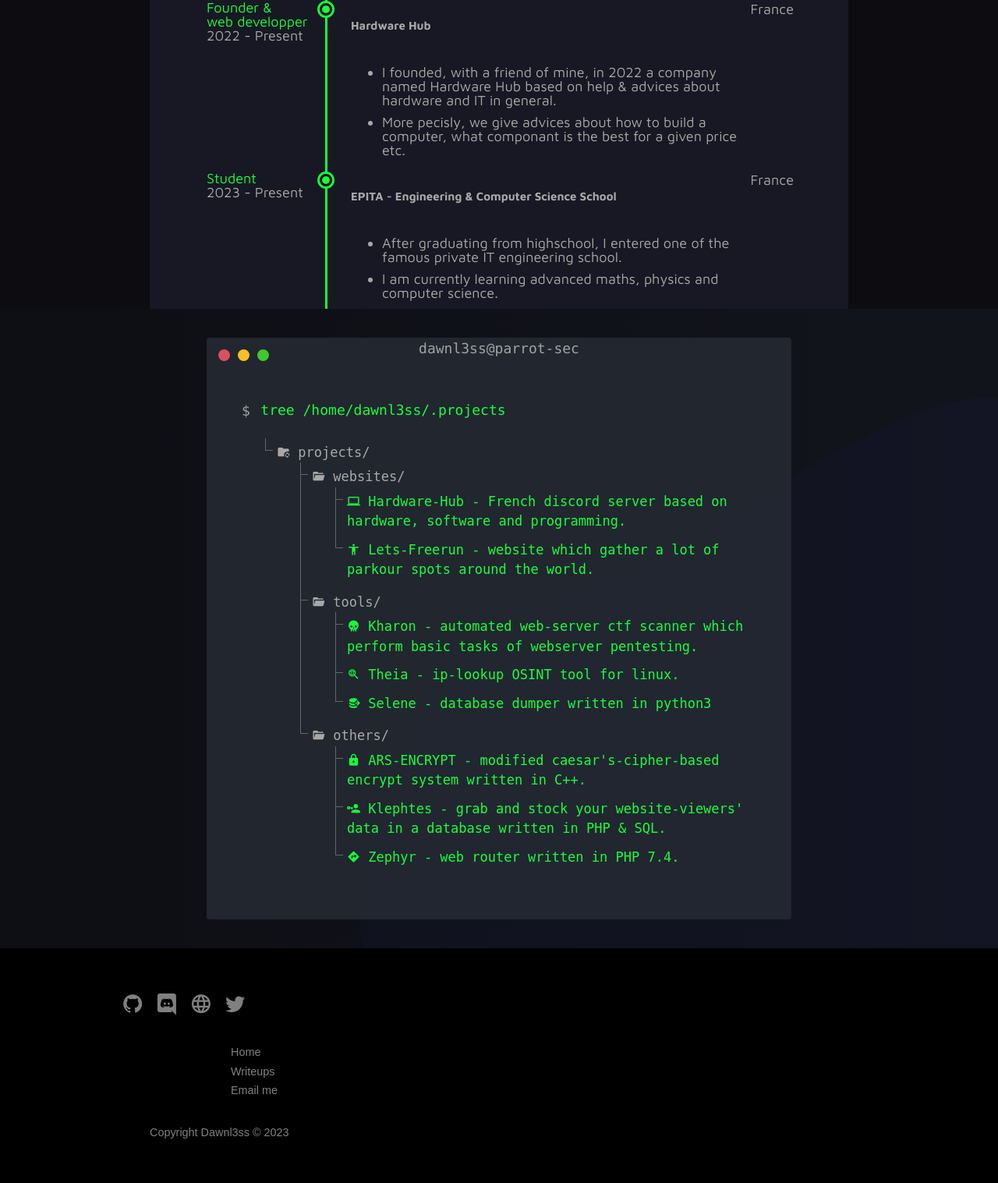
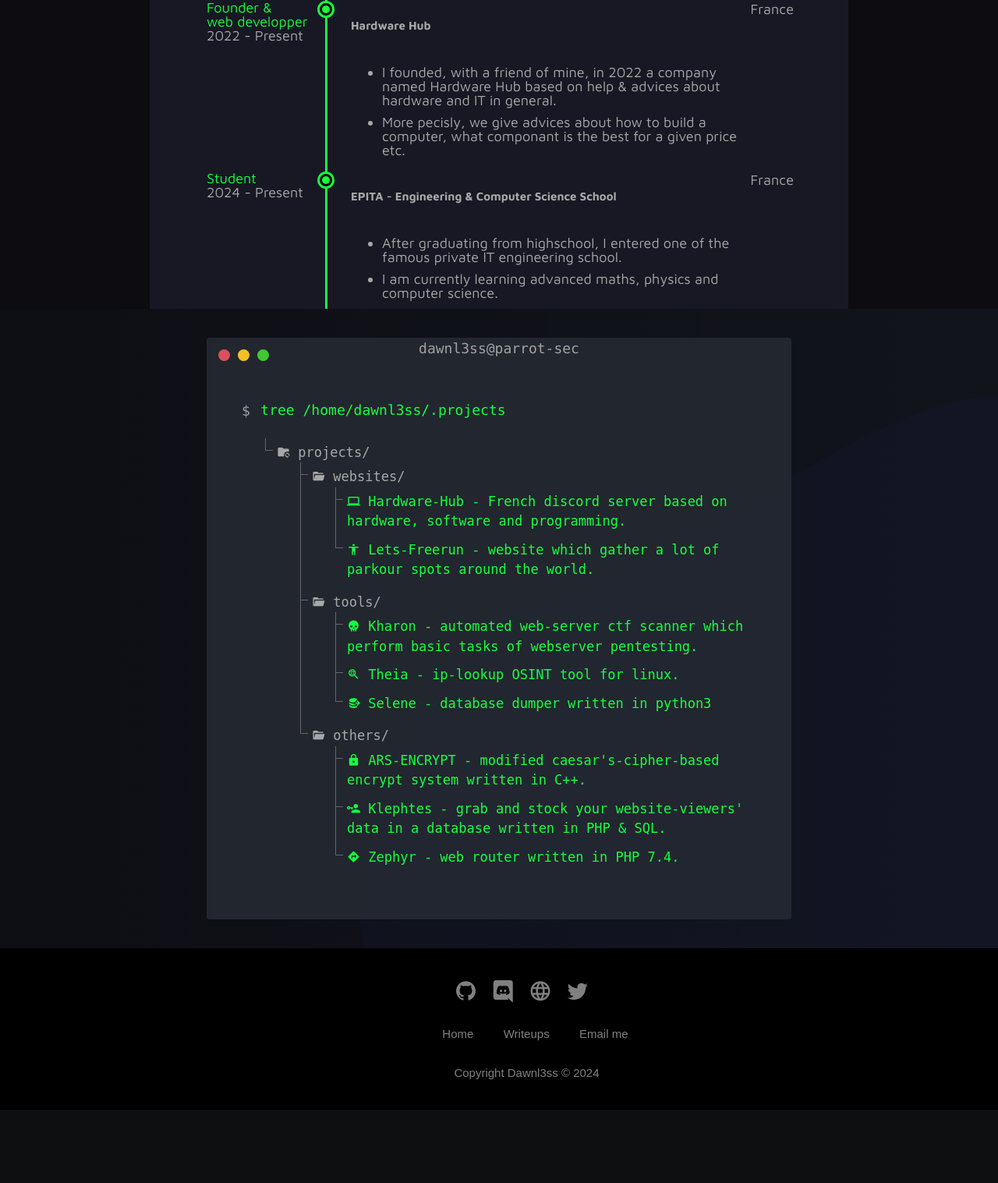
Before and after one commit to dawnl3ss/dawnl3ss.github.io, a PHP site: page /index.html in a window 1280 px wide. Shown: the part 2824-4341 px from the top of the page at 78% size. After the commit the page ends 4247 px from the top, so only its background shows below. Run offline with PHP 8.4, Linux system fonts and the light colour scheme.

Commit message:
update [3.7.1] : rewrite footer in home

```diff
--- a/assets/css/index.css
+++ b/assets/css/index.css
@@ -664,119 +664,67 @@ a {
     }
 }
 
-.footer{
-    background: #000;
-    padding: 50px 0px;
+.footer {
+    background-color: black;
     font-family: 'Play', sans-serif;
-    text-align: center;
+    color: white;
+    position: absolute;
+    width: 100%;
 }
 
-.footer .row{
-    width: 100%;
-    margin-left: 15%;
-    padding: 0.6% 0%;
-    color: gray;
-    font-size: 0.8em;
+.footer .social {
+    margin-left: 45vw;
+    margin-top: 5vh;
 }
 
-.footer .row a{
-    text-decoration: none;
-    color: gray;
-    transition: 0.5s;
+.footer .social a {
+    color: grey;
+    font-size: 30px;
+    margin-left: 0.5vw;
+    margin-right: 0.5vw;
+    transition: .2s ease;
+}
+
+.footer .social a:hover {
+    color: white;
+    transition: .2s ease;
+}
+
+.footer .pages {
+    margin-left: 39.7vw;
+    margin-top: 4vh;
+}
+.footer .pages ul {
+    list-style-type: none;
+}
+.footer .pages ul li {
+    float: left;
+    margin-left: 1.5vw;
+    margin-right: 1.5vw;
+    font-size: 15px;
+}
+.footer .pages ul li a {
+    color: grey;
+    transition: .2s ease;
+}
+.footer .pages ul li a:hover {
+    color: white;
+    transition: .2s ease;
 }
 
 
-.footer .row a:hover{
-    color: #fff;
-}
-
-.footer .row ul{
-    width: 100%;
-}
-
-.footer .row ul li {
-    display: inline-block;
-    margin: 0px 30px;
-}
-
-.footer .row a i, .footer .row a img {
-    font-size:2em;
-    margin:10% 10%;
-    margin-left: 25px;
+.footer .author {
+    margin-left: 45.5vw;
+    margin-top: 4vh;
+    margin-bottom: 5vh;
+    color: grey;
+    font-size: 15px;
 }
 
 .copy {
     margin-left: 50%;
 }
 
-#social {
-    text-align: center;
-    width: 50%;
-    max-width: 100%;
-    position: relative;
-    left: 29.5%;
-}
-
-#expl {
-    margin-left: 18%;
-}
-
-
-@media screen and (max-width: 1900px) {
-    .footer {
-        background: #000;
-        padding: 50px 0px;
-        font-family: 'Play', sans-serif;
-        text-align: center;
-    }
-
-    .footer .row {
-        width: 100%;
-        margin-left: 15%;
-        padding: 0.6% 0%;
-        color: gray;
-        font-size: 0.8em;
-    }
-
-    .footer .row a {
-        text-decoration: none;
-        color: gray;
-        transition: 0.5s;
-    }
-
-    .footer .row a:hover {
-        color: #fff;
-    }
-
-    .footer .row ul {
-        width: 100%;
-    }
-
-    .footer .row ul li {
-        display: inline-block;
-        margin: 0px 30px;
-    }
-
-    .footer .row a i, .footer .row a img {
-        font-size:2em;
-        margin:10% 10%;
-        margin-left: 25px;
-    }
-
-    .copy {
-        margin-left: 40%;
-    }
-
-    #social {
-        width: 50%;
-        position: relative;
-        left: 29.5%;
-    }
-
-    #expl {
-        margin-left: 12.5%;
-    }
-}
 
 @media screen and (max-width: 1500px) {
     .footer {
@@ -798,13 +746,6 @@ a {
         margin-left: 0%;
     }
 
-    #social {
-        left: -4%;
-    }
-
-    #expl {
-        margin-left: 20%;
-    }
 }
 
 @media screen and (max-width: 992px) {
@@ -826,14 +767,6 @@ a {
     .copy {
         margin-left: 0%;
     }
-
-    #social {
-        left: -4%;
-    }
-
-    #expl {
-        margin-left: 20%;
-    }
 }
 
 @media screen and (max-width:600px){
@@ -854,14 +787,6 @@ a {
 
     .copy {
         margin-left: 0%;
-    }
-
-    #social {
-        left: -4%;
-    }
-
-    #expl {
-        margin-left: 20%;
     }
 }
 
--- a/index.html
+++ b/index.html
@@ -145,7 +145,7 @@
                             <div class="location"><i class="fa fa-map-marker" aria-hidden="true"></i> France </div>
                             <div class="job-info">
                                 <div class="title"> Student </div>
-                                <div> 2016 - 2023 </div>
+                                <div> 2016 - 2024 </div>
                             </div>
                             <div style="max-width: 90%">
                                 <ul class="fa-ul">
@@ -177,7 +177,7 @@
                             <div class="location"><i class="fa fa-map-marker" aria-hidden="true"></i> France </div>
                             <div class="job-info">
                                 <div class="title"> Student </div>
-                                <div> 2023 - Present </div>
+                                <div> 2024 - Present </div>
                             </div>
                             <div style="max-width: 90%">
                                 <ul class="fa-ul">
@@ -242,23 +242,23 @@
 
         <footer>
             <div class="footer">
-                <div id="social" class="row">
+                <div class="social">
                     <a target="_blank" href="https://github.com/dawnl3ss/"><i class="mdi mdi-github-circle"></i></a>
                     <a target="_blank" href="https://discord.gg/hardware"><i class="mdi mdi-discord"></i></a>
                     <a target="_blank" href="http://dawnl3ss.me/"><i class="mdi mdi-web"></i></a>
                     <a target="_blank" href="https://twitter.com/dawnl3ss"><i class="mdi mdi-twitter"></i></a>
                 </div>
 
-                <div id="expl" class="row">
+                <div class="pages">
                     <ul>
-                        <li><a href="./"> Home </a></li>
+                        <li><a href="/"> Home </a></li>
                         <li><a href="writeups/"> Writeups </a></li>
                         <li><a href="mailto:dawnl3ss@protonmail.com"> Email me </a></li>
                     </ul>
                 </div>
-
-                <div class="row">
-                    <span class="copy"> Copyright Dawnl3ss © 2023 </span>
+                <br>
+                <div class="author">
+                    <span class=""> Copyright Dawnl3ss © 2024 </span>
                 </div>
             </div>
         </footer>
```
